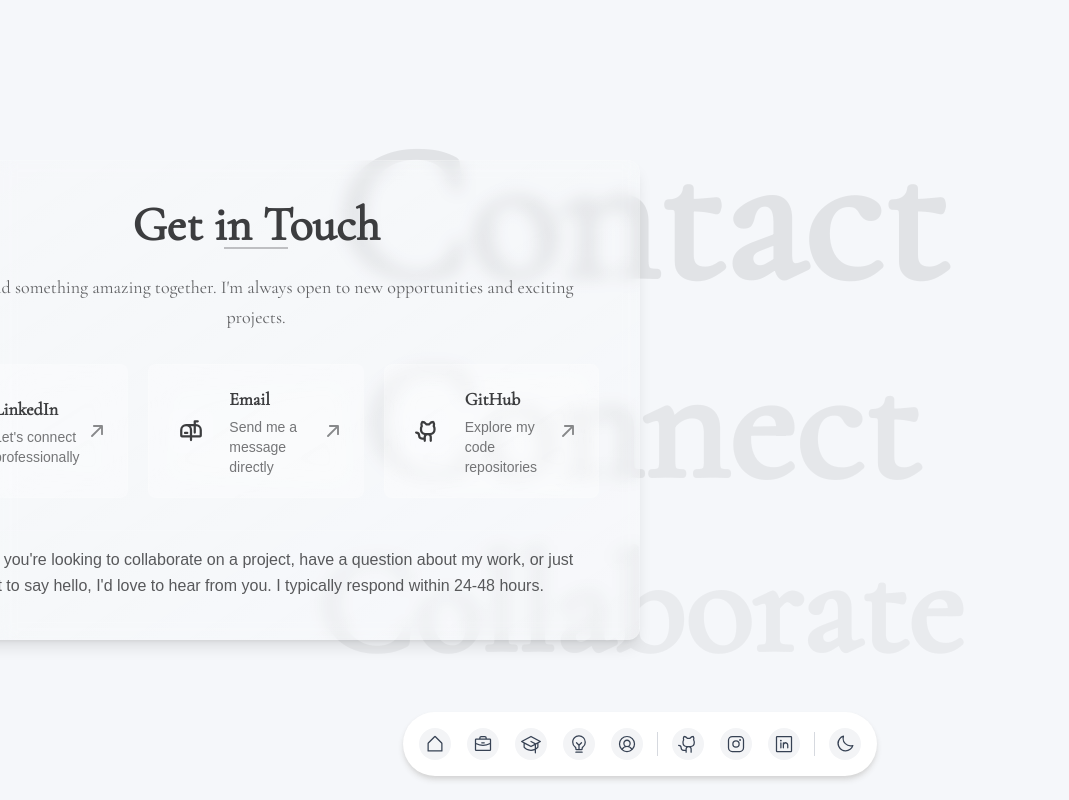
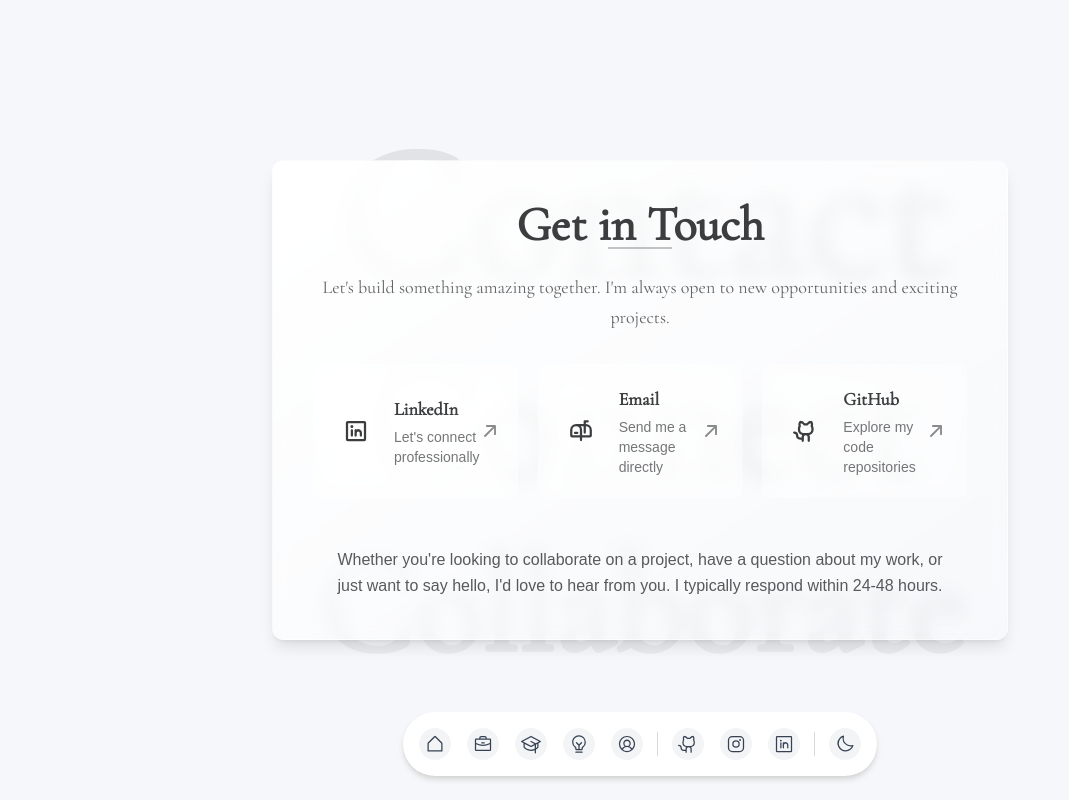
Before and after one commit to imdhruv99/Portfolio-FrontEnd, a Next.js app: page /contact in a window 1280 px wide. Shown: the whole page, without its empty margins (0-1069 px from the left). Built offline with nearby package versions, Linux system fonts and the light colour scheme.

Commit message:
[UPDATED] Get in touch is now in center

```diff
--- a/src/components/Contact/index.tsx
+++ b/src/components/Contact/index.tsx
@@ -36,20 +36,20 @@ const Contact = ({ isDarkTheme }: ContactProps) => {
                 </div>
             </div>
 
-            {/* Content Card - Centered */}
-            <section className="relative z-10 w-full flex items-center justify-center px-4">
-                <div className="flex items-center justify-center min-h-screen w-full">
-                    <div className="w-full max-w-3xl mx-auto bg-gradient-to-br from-white/10 to-white/20 dark:from-black/10 dark:to-black/20 backdrop-blur-sm rounded-xl shadow-lg border border-white/10 dark:border-black/10 p-6 md:p-8 lg:p-10 animate-fadeIn">
+            {/* Content Card - Centered with Flex */}
+            <div className="absolute inset-0 flex items-center justify-center z-10">
+                <div className="w-full max-w-3xl mx-auto px-4">
+                    <div className="bg-gradient-to-br from-white to-white/20 dark:from-black/10 dark:to-black/20 backdrop-blur-sm rounded-xl shadow-lg border border-white/10 dark:border-black/10 p-6 md:p-8 lg:p-10">
                         <h1 className="text-3xl md:text-4xl lg:text-5xl font-bold font-serif text-center mb-6 relative">
-                            <span className="inline-block mx-auto">
+                            <span className="block w-fit mx-auto">
                                 Get in Touch
                                 <span className="absolute bottom-0 left-1/2 transform -translate-x-1/2 w-16 h-0.5 bg-current opacity-30 mt-2"></span>
                             </span>
                         </h1>
-
                         <p className="text-base md:text-lg text-center opacity-80 max-w-2xl mx-auto mb-8 font-serif leading-relaxed">
-                            Let's build something amazing together. I'm always
-                            open to new opportunities and exciting projects.
+                            Let&apos;s build something amazing together.
+                            I&apos;m always open to new opportunities and
+                            exciting projects.
                         </p>
 
                         <div className="flex flex-col md:flex-row justify-center gap-5 mb-8 w-full">
@@ -69,7 +69,7 @@ const Contact = ({ isDarkTheme }: ContactProps) => {
                                         LinkedIn
                                     </h3>
                                     <p className="text-sm opacity-70">
-                                        Let's connect professionally
+                                        Let&apos;s connect professionally
                                     </p>
                                 </div>
                                 <div className="flex-shrink-0 opacity-60 transition-all duration-300 group-hover:opacity-100 group-hover:translate-x-1">
@@ -126,15 +126,15 @@ const Contact = ({ isDarkTheme }: ContactProps) => {
 
                         <div className="mt-8 max-w-2xl mx-auto leading-relaxed text-base opacity-85 pt-4 border-t border-white/10 dark:border-white/5">
                             <p className="text-center px-2 sm:px-4">
-                                Whether you're looking to collaborate on a
+                                Whether you&apos;re looking to collaborate on a
                                 project, have a question about my work, or just
-                                want to say hello, I'd love to hear from you. I
-                                typically respond within 24-48 hours.
+                                want to say hello, I&apos;d love to hear from
+                                you. I typically respond within 24-48 hours.
                             </p>
                         </div>
                     </div>
                 </div>
-            </section>
+            </div>
         </div>
     );
 };
```
